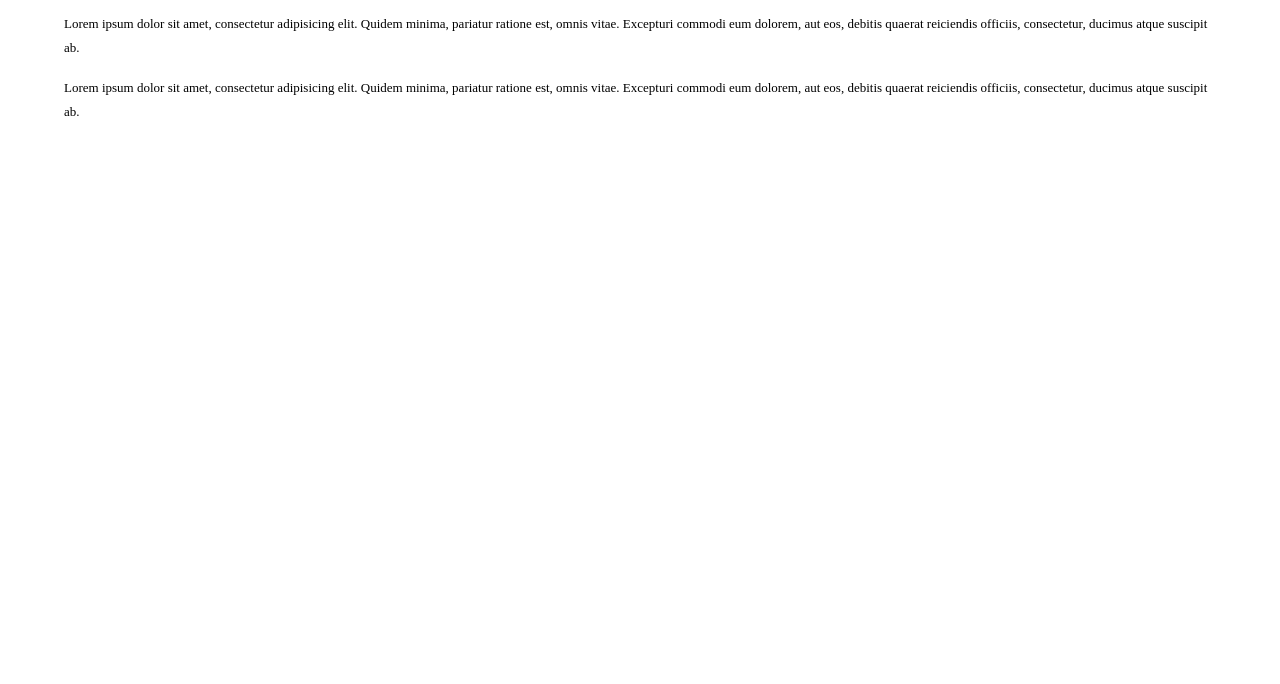
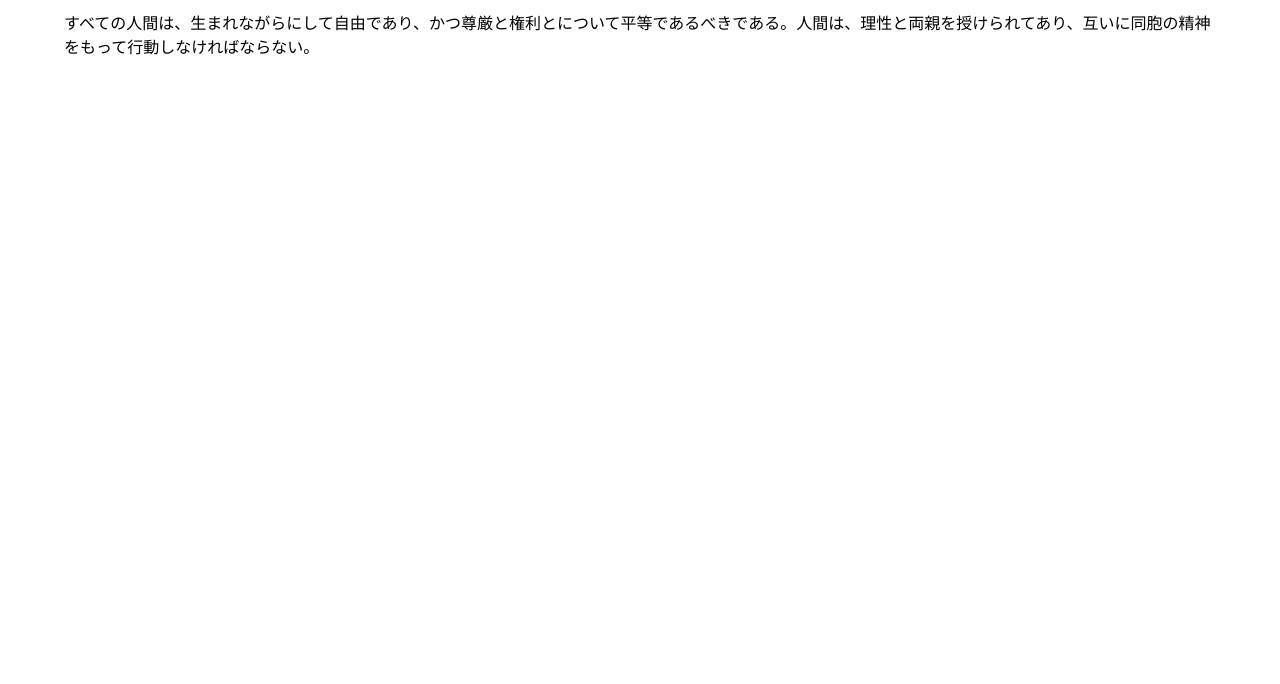
Before and after one commit to UncleKo/area40-dev, a website: page builds/development/index.html in a window 1280 px wide. Shown: the part 116-800 px from the top of the page. Drawn offline with nearby package versions, Linux system fonts and the light colour scheme.

Commit message:
Added Japanese main font style and some more basic styles

```diff
--- a/builds/development/index.html
+++ b/builds/development/index.html
@@ -11,9 +11,9 @@
 </head>
 <body>
 	<h1>Shrew Design Studio</h1>
-	<p>Lorem ipsum dolor sit amet, consectetur adipisicing elit. Quidem minima, pariatur ratione est, omnis vitae. Excepturi commodi eum dolorem, aut eos, debitis quaerat reiciendis officiis, consectetur, ducimus atque suscipit ab.</p>
-	<p>Lorem ipsum dolor sit amet, consectetur adipisicing elit. Quidem minima, pariatur ratione est, omnis vitae. Excepturi commodi eum dolorem, aut eos, debitis quaerat reiciendis officiis, consectetur, ducimus atque suscipit ab.</p>
-   <script src="//ajax.googleapis.com/ajax/libs/jquery/2.1.3/jquery.min.js"></script>
+   <p>すべての人間は、生まれながらにして自由であり、かつ尊厳と権利とについて平等であるべきである。人間は、理性と両親を授けられてあり、互いに同胞の精神をもって行動しなければならない。</p>
+
+    <script src="//ajax.googleapis.com/ajax/libs/jquery/2.1.3/jquery.min.js"></script>
    <script>window.jQuery || document.write('<script src="js/jquery-2.1.3.min.js"><\/script>')</script>
    <script src="js/script.js"></script>
    <script src="js/hashgrid.js"></script>
--- a/components/sass/_base.scss
+++ b/components/sass/_base.scss
@@ -1,5 +1,9 @@
+// @import url(http://fonts.googleapis.com/earlyaccess/notosansjapanese.css);
+// @import url('http://maxcdn.bootstrapcdn.com/font-awesome/4.1.0/css/font-awesome.min.css');
+
 body {
    margin: rhythm(8) rhythm(8);
+   font-family: $fontJapanese
 }
 ::selection {
    background: rgb(254, 87, 161);
@@ -19,6 +23,7 @@ body {
 // }
 
 h1 {
+   font-family: $fontEnglish;
    font-weight: bold;
    @include adjust-font-size-to(30px);
    @include trailer(3, 30px);
@@ -34,10 +39,10 @@ h1 {
 // }
 
 p {
-   @include adjust-font-size-to(13px);
-	@include trailer(2, 13px);
+   @include adjust-font-size-to(16px);
+	@include trailer(2, 16px);
 
-   line-height: 24px;
+   // line-height: 24px;
    // I needed this static way to fix a problem
    // line-heingt: 23.984375px end up with 46px
    // when it cross 2 lines and break the rhythm
--- a/components/sass/_variables.scss
+++ b/components/sass/_variables.scss
@@ -14,6 +14,12 @@ $susy: (
   gutters: 1/4,
   gutter-position: inside
 );
+
+$fontJapanese: "&#12513;&#12452;&#12522;&#12458;","Meiryo","&#12498;&#12521;&#12462;&#12494;&#35282;&#12468;Pro W3","Hiragino Kaku Gothic Pro","MS P&#12468;&#12471;&#12483;&#12463;","MS P Gothic",sans-serif;
+
+$fontEnglish: "Helvetica Neue",Arial,Helvetica,sans-serif;
+$fontVerdana: Verdana, "Helvetica Neue",Arial,Helvetica,sans-serif;
+
 
 // Fonts, measure, leading and typefaces
 // ------------------------------------------------------------
--- a/package.json
+++ b/package.json
@@ -1,5 +1,5 @@
 {
-  "name": "Shrewd Design Studio",
+  "name": "ShrewdDesignStudio",
   "version": "0.0.1",
   "description": "A project for the renewal of my own site",
   "repository": {
```
Also changed, not shown: builds/development/css/style.css, 1 other file.
